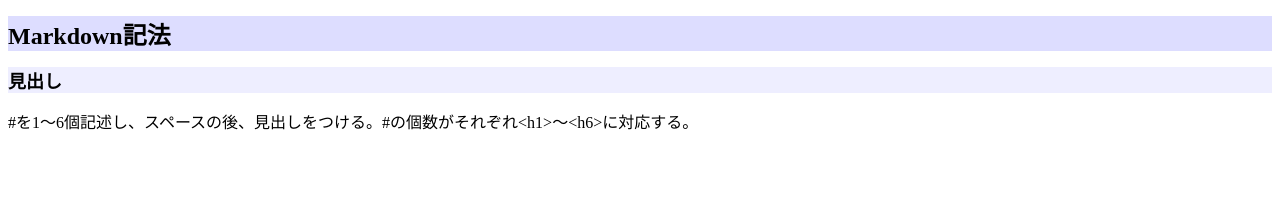
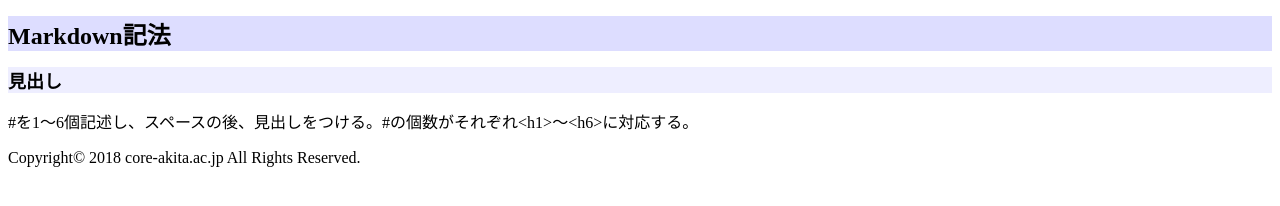
Before and after one commit to takuanREIWA/test, a plain HTML site: page index.html in a window 1280 px wide. Drawn offline with Linux system fonts and the light colour scheme.

Commit message:
[add]index.html内にフッターを追加

```diff
--- a/index.html
+++ b/index.html
@@ -17,6 +17,7 @@
 
 	</main>
 	<footer id="pageFoot">
+		<p>Copyright&copy; 2018 core-akita.ac.jp All Rights Reserved.</p>
 	</footer>
 </body>
 </html>
```
